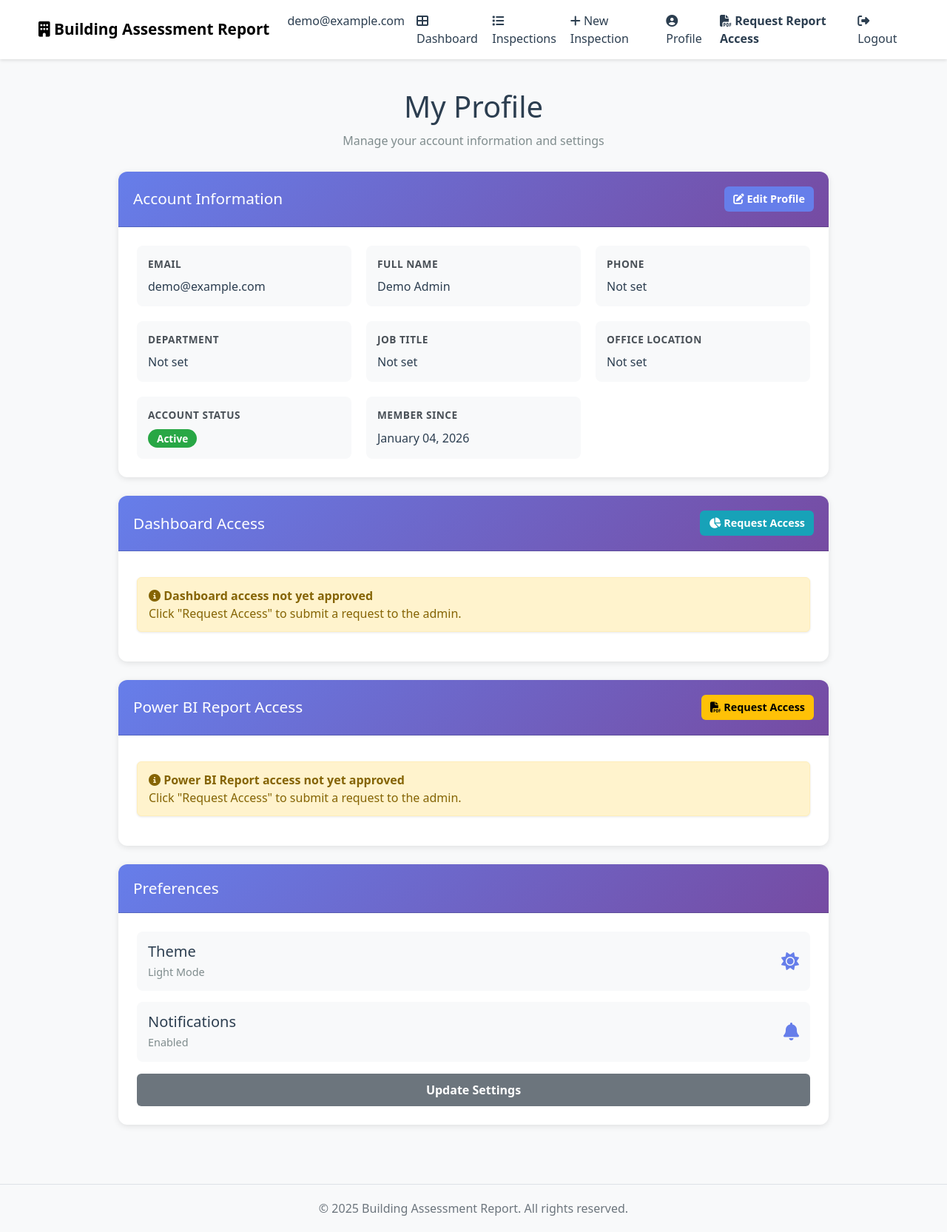
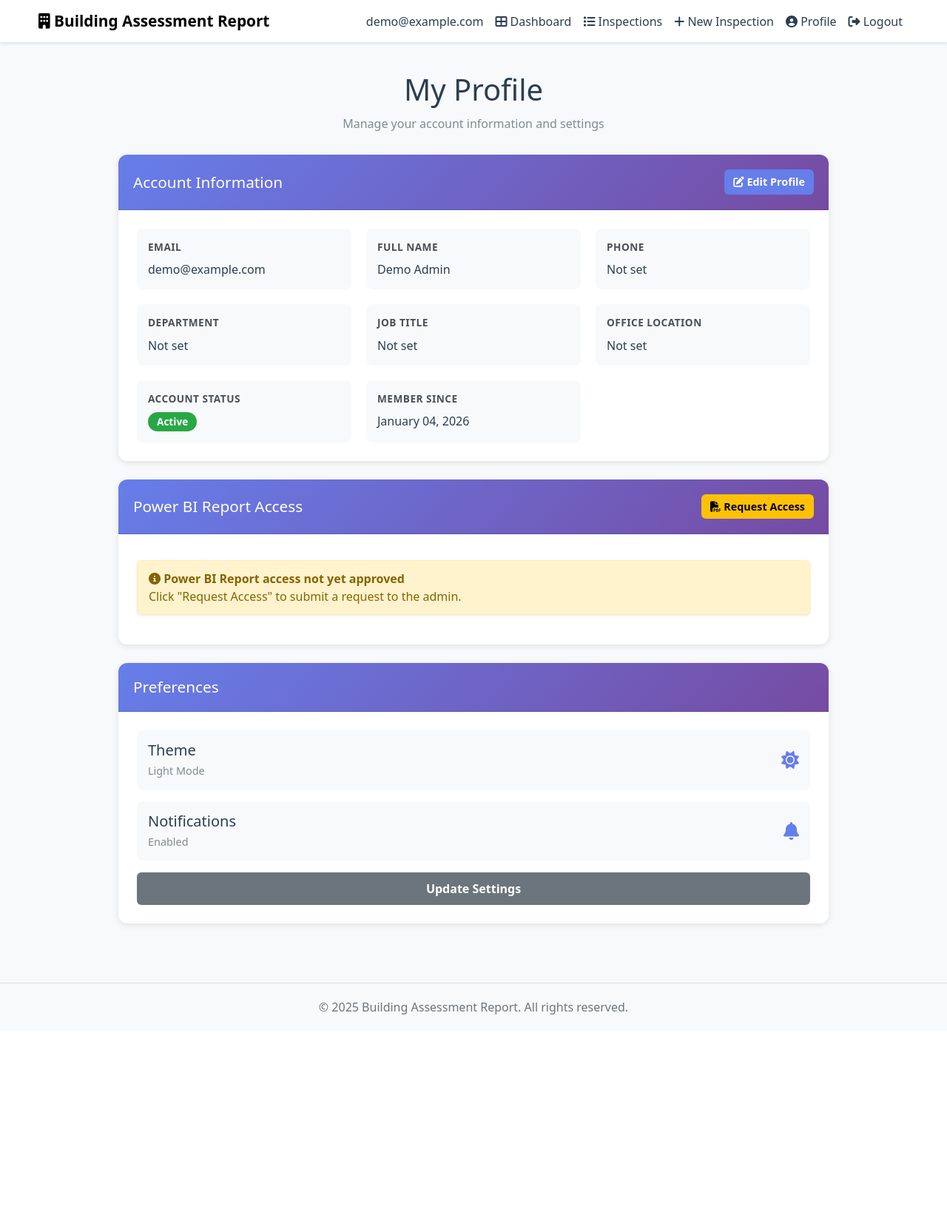
Before and after one commit to Elhaammaaz/project-inspection-app, a Flask app: page /profile in a window 1280 px wide. Shown: the whole page at 74% size. After the commit the page ends 1371 px from the top, so only its background shows below. Run offline with Flask 3, Linux system fonts and the light colour scheme; a user stored in the database is signed in; data comes from the database, SQL or seed files in the repository; data that the repository does not hold is empty.

Commit message:
fix: Remove Request Report Access button from navbar and Dashboard Access section from profile

```diff
--- a/templates/base.html
+++ b/templates/base.html
@@ -119,12 +119,6 @@
                                     <i class="fas fa-file-pdf"></i> Power BI Report
                                 </a>
                             </li>
-                        {% else %}
-                            <li class="nav-item">
-                                <a class="nav-link" href="{{ url_for('request_report_access') }}" style="color: #ffc107; font-weight: 600;">
-                                    <i class="fas fa-file-pdf"></i> Request Report Access
-                                </a>
-                            </li>
                         {% endif %}
                         {% if current_user.profile and current_user.profile.role == 'admin' %}
                             <li class="nav-item">
--- a/templates/profile.html
+++ b/templates/profile.html
@@ -62,62 +62,6 @@
             </div>
         </div>
 
-        <!-- Dashboard Access Card -->
-        <div class="card dashboard-card animate-slide-up" style="animation-delay: 0.1s;">
-            <div class="card-header">
-                <h2>Dashboard Access</h2>
-                {% if profile.can_view_dashboard %}
-                    <span class="badge badge-success">
-                        <i class="fas fa-check-circle"></i> Approved
-                    </span>
-                {% else %}
-                    <a href="{{ url_for('request_dashboard_access') }}" class="btn btn-info btn-sm">
-                        <i class="fas fa-chart-pie"></i> Request Access
-                    </a>
-                {% endif %}
-            </div>
-            <div class="card-body">
-                {% if profile.can_view_dashboard %}
-                    <div class="alert alert-success">
-                        <i class="fas fa-check-circle"></i>
-                        <strong>You have access to the Power BI dashboard</strong>
-                        <p class="mb-0">Approved on: {{ profile.dashboard_access_approved_at.strftime('%B %d, %Y %H:%M') }}</p>
-                    </div>
-                    <a href="{{ url_for('view_dashboard') }}" class="btn btn-success">
-                        <i class="fas fa-chart-pie"></i> View Dashboard
-                    </a>
-                {% else %}
-                    <div class="alert alert-warning">
-                        <i class="fas fa-info-circle"></i>
-                        <strong>Dashboard access not yet approved</strong>
-                        <p class="mb-0">Click "Request Access" to submit a request to the admin.</p>
-                    </div>
-
-                    {% if dashboard_requests %}
-                        <div class="request-status mt-3">
-                            <h5>Your Access Requests:</h5>
-                            <div class="request-list">
-                                {% for req in dashboard_requests %}
-                                    <div class="request-item">
-                                        <span class="request-date">{{ req.requested_at.strftime('%B %d, %Y') }}</span>
-                                        {% if req.status == 'pending' %}
-                                            <span class="badge badge-warning">Pending</span>
-                                        {% elif req.status == 'approved' %}
-                                            <span class="badge badge-success">Approved</span>
-                                        {% else %}
-                                            <span class="badge badge-danger">Rejected</span>
-                                            {% if req.rejection_reason %}
-                                                <p class="reason">{{ req.rejection_reason }}</p>
-                                            {% endif %}
-                                        {% endif %}
-                                    </div>
-                                {% endfor %}
-                            </div>
-                        </div>
-                    {% endif %}
-                {% endif %}
-            </div>
-        </div>
         <!-- Power BI Report Access Card -->
         <div class="card report-card animate-slide-up" style="animation-delay: 0.15s;">
             <div class="card-header">
```
